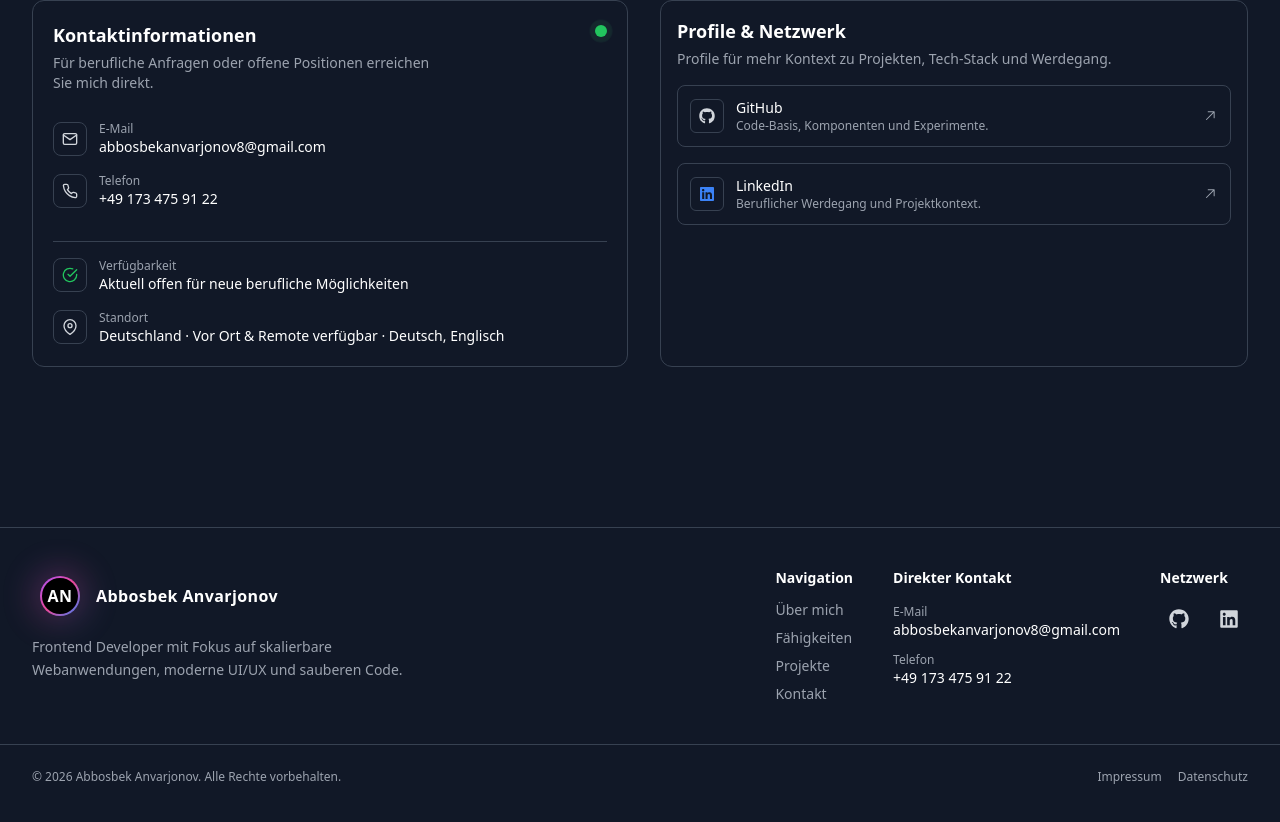
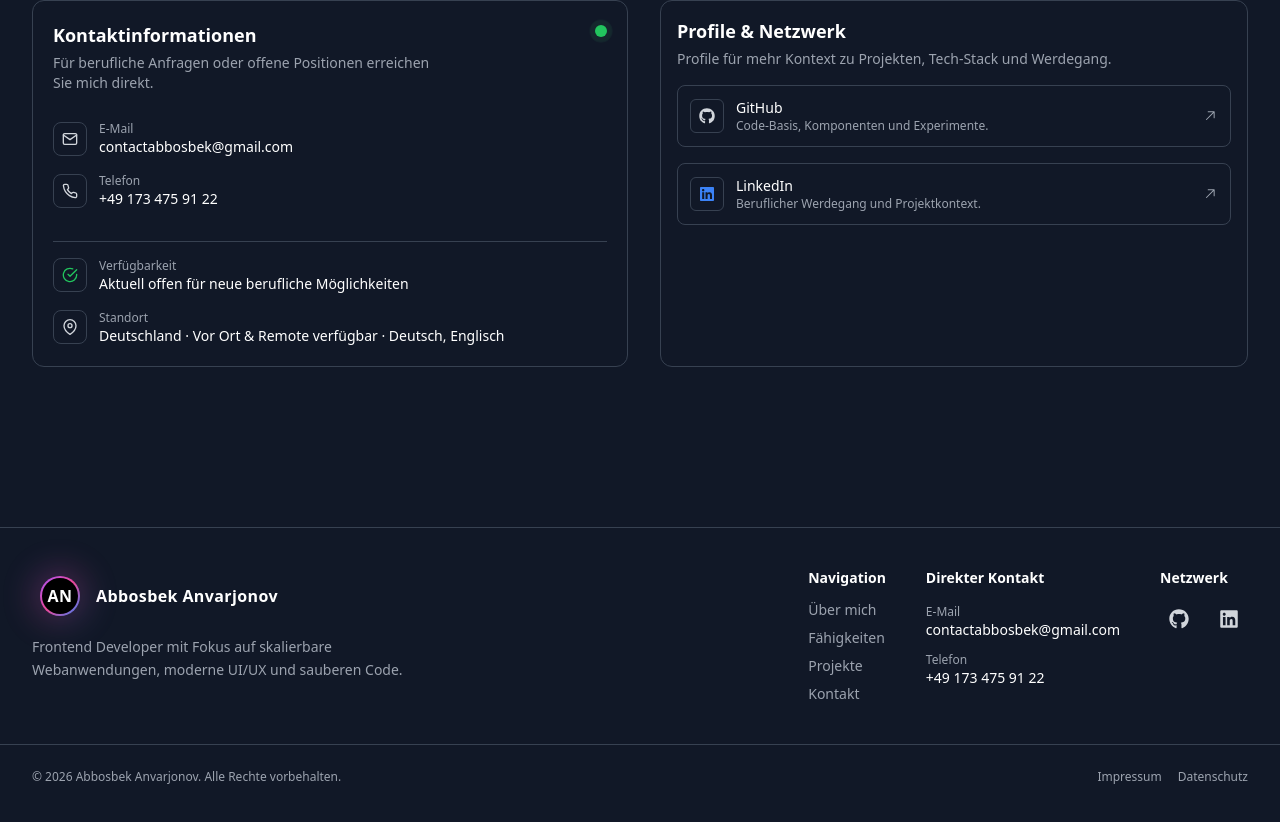
Before and after one commit to abbosaliy/abbosbek-portfolio, a React (Vite) app: page / in a window 1280 px wide. Shown: the part 3944-4766 px from the top of the page. Built offline with nearby package versions, Linux system fonts and the light colour scheme.

Commit message:
Update email address in Contact and Footer components

```diff
--- a/src/components/Contact.tsx
+++ b/src/components/Contact.tsx
@@ -65,7 +65,7 @@ function Contact() {
 
           <div className="flex flex-col gap-4 mt-2">
             <a
-              href="abbosbekanvarjonov8@gmail.com"
+              href="mailto:contactabbosbek@gmail.com"
               className="flex items-center gap-3 group"
             >
               <div className="p-2 rounded-lg border border-gray-200 dark:border-gray-700 group-hover:bg-gray-100 dark:group-hover:bg-gray-800 transition">
@@ -77,7 +77,7 @@ function Contact() {
                   {t('info.emailLabel')}
                 </span>
                 <span className="text-sm text-gray-900 dark:text-white group-hover:underline">
-                  abbosbekanvarjonov8@gmail.com
+                  contactabbosbek@gmail.com
                 </span>
               </div>
             </a>
--- a/src/components/Footer.tsx
+++ b/src/components/Footer.tsx
@@ -83,10 +83,10 @@ function Footer() {
                     {t('info.emailLabel')}
                   </span>
                   <a
-                    href="abbosbekanvarjonov8@gmail.com"
+                    href="mailto:contactabbosbek@gmail.com"
                     className="text-gray-900 dark:text-white"
                   >
-                    abbosbekanvarjonov8@gmail.com
+                    contactabbosbek@gmail.com
                   </a>
                 </div>
 
```
